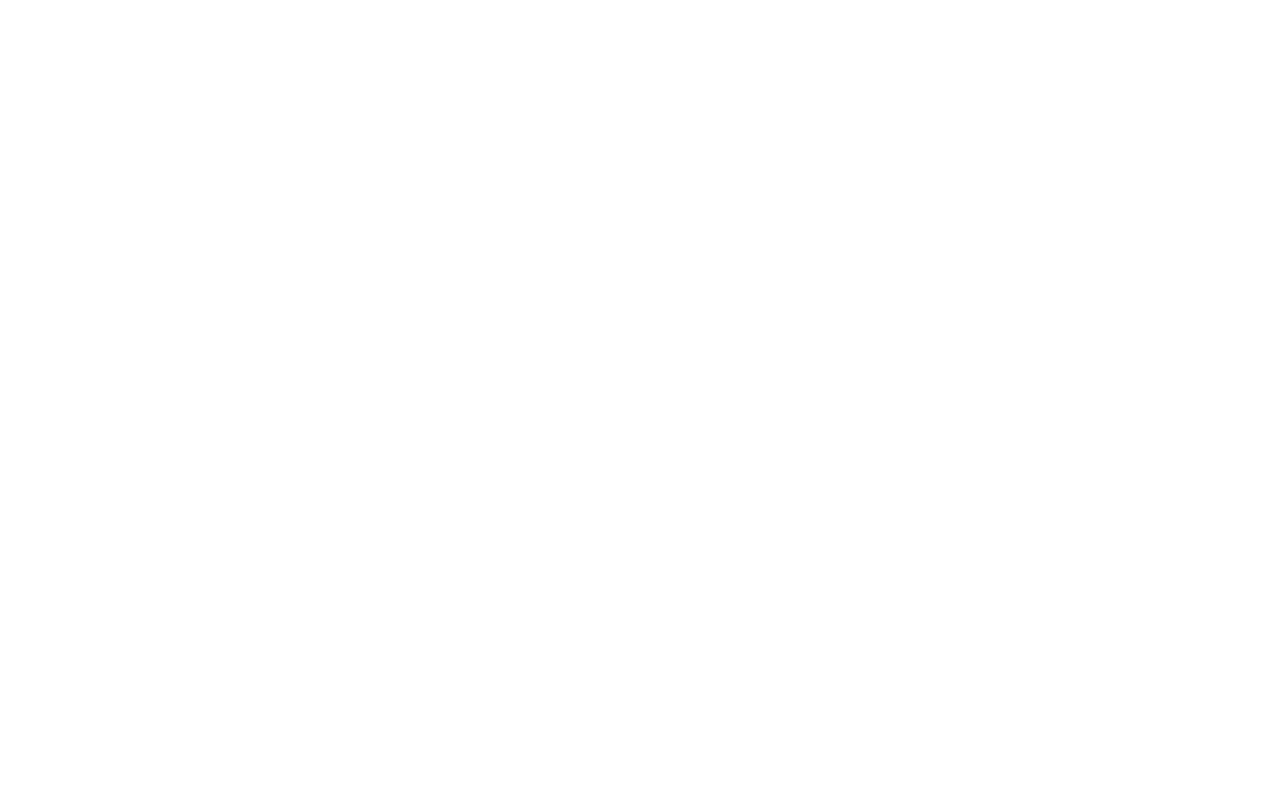
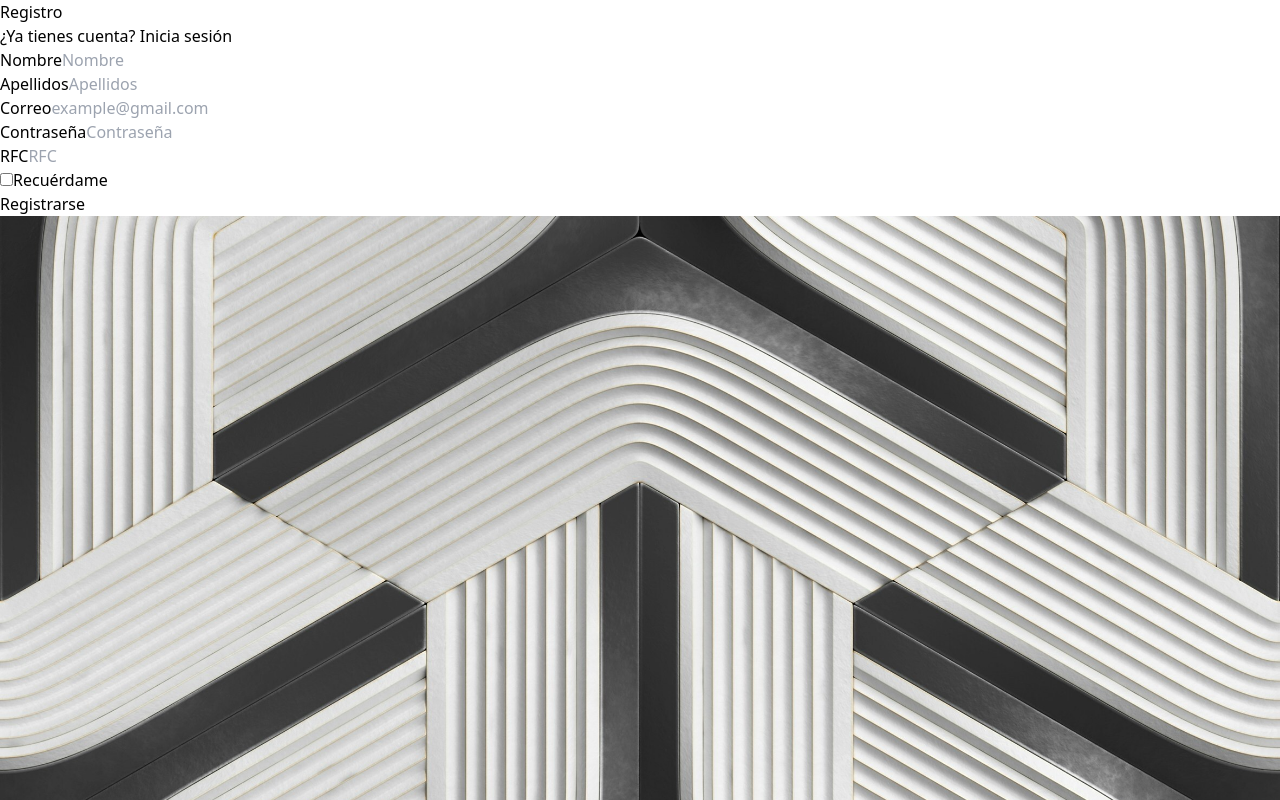
Before and after one commit to its-dev-fer/nanoglow-store, a React (Vite) app: page / in a window 1280 px wide. Before the commit this address had no page. Shown: the top 800 px of the page. Built offline with nearby package versions, Linux system fonts and the light colour scheme.

Commit message:
Ruta corregida

```diff
--- a/src/routes/AppRoutes.tsx
+++ b/src/routes/AppRoutes.tsx
@@ -7,7 +7,7 @@
   return (
     <Router>
       <Routes>
-        <Route path="/register" element={<RegisterForm />} />
+        <Route path="/" element={<RegisterForm />} />
       </Routes>
     </Router>
   );
```
